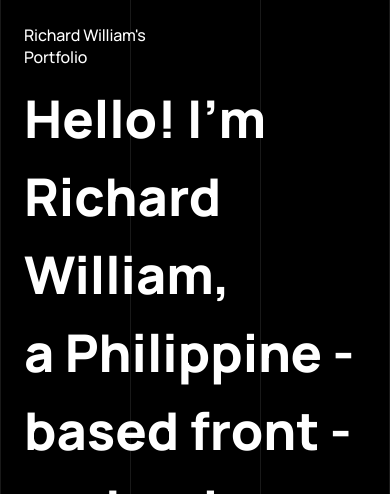
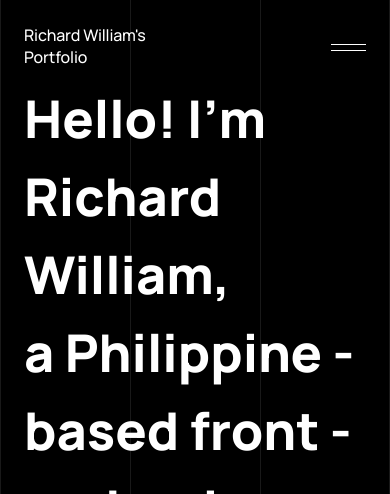
Before and after one commit to beliver-jsx/tulip-landingpage, a Next.js app: page / in a window 390 px wide. Shown: the top 494 px of the page. Built offline with nearby package versions, Linux system fonts and the light colour scheme.

Commit message:
mobile menu update

```diff
--- a/src/components/Layout.tsx
+++ b/src/components/Layout.tsx
@@ -5,7 +5,9 @@ import MenuControls from "./atoms/MenuControls";
 import SmoothScroll from "./Animation/SSWrapper";
 import HorizontalLine from "./atoms/HorizontalLines";
 import { useState, useEffect } from 'react'
-
+import { delay } from '@reduxjs/toolkit/dist/utils';
+import { useRouter } from 'next/router';
+import ThemeToggle from './ThemeToggle';
 
 const getRandomText = () => {
     function getDayName() {
@@ -21,6 +23,8 @@ const getRandomText = () => {
 }
 
 const Layout = ({ children }: any) => {
+
+    const [isMenuVisible, setMenuVisible] = useState(!true)
 
     const loadingTextAnimationControls = useAnimationControls()
     const loadingWrapperAnimationControls = useAnimationControls()
@@ -67,49 +71,136 @@ const Layout = ({ children }: any) => {
 
     return (
         <>
+
             <AnimatePresence>
-                {AnimeState ? <motion.div
+                {isMenuVisible && <MobileMenu {...{ isMenuVisible, setMenuVisible }} />}
+            </AnimatePresence>
+
+            <AnimatePresence>
+                {AnimeState ? (
+                    <motion.div
+                        exit={{ opacity: 0 }}
                         transition={{ duration: 1.5 }}
-                    exit={{ opacity: 0 }}
-                    // animate={loadingWrapperAnimationControls}
                         className="fixed z-50 top-0 left-0 w-full h-full bg-white flex items-center justify-center">
                         <motion.div className='overflow-y-hidden'>
                             <motion.div
-                            animate={loadingTextAnimationControls}
-                            initial={{ y: "100%", opacity: 0 }}>
+                                initial={{ y: "100%", opacity: 0 }}
+                                animate={loadingTextAnimationControls}>
                                 <p className='text-elg font-bold first-letter:capitalize '>The Paragraph Goes here..</p>
                             </motion.div>
                         </motion.div>
-                </motion.div> : <div className="w-full h-full absolute top-0 left-0">
+                    </motion.div>
+                ) : (
+                    <div className="w-full h-full absolute top-0 left-0">
                         <HorizontalLine />
                         <MenuControls {...{
                             handleDefault,
-                        handleFocused
+                            handleFocused,
+                            isMenuVisible,
+                            setMenuVisible
                         }} />
+                        <SmoothScroll>
+                            <motion.div>{children}</motion.div>
+                        </SmoothScroll>
+
+                    </div>)}
+            </AnimatePresence>
+
+        </>
+    )
+}
+export default Layout
 
 
-                    <SmoothScroll>
+
+
+const MobileMenu = ({ isMenuVisible, setMenuVisible }: any) => {
+    const { pathname } = useRouter()
+    return (
         <motion.div
-                        // initial={{ opacity: 0, }}
-                        // animate={{ opacity: 1, }}
-                        // transition={{
-                        //     delay: 2,
-                        //     duration: 2
-                        // }}
-                        >{children}</motion.div>
-                    </SmoothScroll>
+            style={{ height: "0px" }}
+            animate={{ height: '100%', transition: { duration: 1 } }}
+            exit={{ height: "0%", transition: { duration: 1, delay: 2 } }}
+
+            className="bg-[#ececec] dark:bg-black  w-full  fixed lg:z-0 z-50  top-0 left-0 p-[24px] 4xl:p-[50px] 3xl:p-[50px] 2xl:p-[50px] xl:p-[25px] pt-[6rem]"
+        >
+            <motion.div className='mt-[10rem]'>
+
+                <motion.div
+                    className='bg-black'
+                    style={{ height: 2, width: '0%' }}
+                    animate={{ width: '100%', transition: { delay: 1, duration: .6 } }}
+                    exit={{ width: '0%', transition: { delay: 1, duration: .6, ease: [1, 1, .70, .90], } }}
+                >&nbsp;</motion.div>
+
+                <motion.div className='mt-5'>
+                    <Item {...{ setMenuVisible, isMenuVisible, showDelay: .8, hideDelay: 1.1, text: 'Home', active: pathname === '/', path: '/' }} />
+                    <Item {...{ setMenuVisible, isMenuVisible, showDelay: .9, hideDelay: 1, text: 'About', active: pathname === '/about', path: '/about' }} />
+                    <Item {...{ setMenuVisible, isMenuVisible, showDelay: 1, hideDelay: .9, text: 'Projects', active: pathname === '/projects', path: '/projects' }} />
+                    <Item {...{ setMenuVisible, isMenuVisible, showDelay: 1.1, hideDelay: .8, text: 'Contact', active: false, onclick: () => { alert('') } }} />
 
 
 
 
 
-                </div>}
-            </AnimatePresence>
+                </motion.div>
+
+                <ThemeToggle />
+
+
+
+            </motion.div>
+        </motion.div>
+    )
+}
 
 
 
 
-        </>
+
+const Item = ({ setMenuVisible, isMenuVisible, showDelay, hideDelay, text, active, path, onclick }: any) => {
+
+    const { push } = useRouter()
+    const animation = useAnimationControls()
+
+    const handleClick = () => {
+        setTimeout(() => {
+            if (path) {
+                push(path);
+                setMenuVisible(false)
+            } else {
+                onclick();
+                setMenuVisible(false)
+            }
+        }, 1000)
+        animation.start({
+            letterSpacing: '4px', color: '#4b6cc1', transition: {
+                duration: 1
+            }
+        })
+    }
+
+    return (
+        <motion.div onClick={handleClick} className='overflow-y-hidden'>
+            <motion.div
+                animate={{
+                    y: "0%", opacity: 1, transition: {
+                        duration: 1,
+                        ease: [0.16, 1, 0.3, 1],
+                        delay: showDelay,
+                    }
+                }}
+                exit={{
+                    y: "100%", opacity: 0, transition: {
+                        duration: 1,
+                        ease: [0.16, 1, 0.3, 1],
+                        delay: hideDelay,
+                    }
+                }}
+                initial={{ y: "100%", opacity: 0 }}
+            >
+                <motion.h1 animate={animation} style={active ? { color: '#4b6cc1' } : undefined} className="text-[2.5rem] font-semibold">{text}</motion.h1>
+            </motion.div>
+        </motion.div >
     )
 }
-export default Layout
--- a/src/components/Skew.tsx
+++ b/src/components/Skew.tsx
@@ -49,7 +49,7 @@ const Skew: React.FC<props> = ({ children }) => {
             const difference = data.current - data.rounded;
             const acceleration = difference / size.width;
             const velocity = +acceleration;
-            const skew = velocity * 15;
+            const skew = velocity * 8;
 
             //Assign skew and smooth scrolling to the scroll container
             if (scrollContainer.current) {
--- a/src/components/ThemeToggle.tsx
+++ b/src/components/ThemeToggle.tsx
@@ -8,7 +8,7 @@ import { useTheme } from 'next-themes'
 import { cursor } from '@/store/slices'
 import { useAppDispatch } from '@/store/hooks'
 
-const ThemeToggle = () => {
+const ThemeToggle = ({ sm }: { sm?: boolean }) => {
     const dispatch = useAppDispatch()
     const { theme, setTheme } = useTheme();
 
--- a/src/components/atoms/MenuControls.tsx
+++ b/src/components/atoms/MenuControls.tsx
@@ -2,13 +2,13 @@ import Link from 'next/link'
 import LgMenu from '../LgMenu'
 import dynamic from 'next/dynamic'
 import { motion } from 'framer-motion'
+import { hover_tracking_and_bold } from '@/animation'
 const DynamicToggler = dynamic(() => import('../ThemeToggle'),
     { ssr: false })
-import { hover_tracking_and_bold } from '@/animation'
 
 
-const MenuControls = ({ handleDefault, handleFocused }: any) => (
-    <div className="w-full h-full fixed top-0 left-0 p-[24px] 4xl:p-[50px] 3xl:p-[50px] 2xl:p-[50px] xl:p-[25px] grid grid-cols-2">
+const MenuControls = ({ handleDefault, handleFocused, isMenuVisible, setMenuVisible }: any) => (
+    <div className="w-full lg:h-full fixed lg:z-0 z-[999999]  top-0 left-0 p-[24px] 4xl:p-[50px] 3xl:p-[50px] 2xl:p-[50px] xl:p-[25px] grid grid-cols-2">
         <div>
             <Link href={'/'}>
                 <motion.h5
@@ -21,13 +21,14 @@ const MenuControls = ({ handleDefault, handleFocused }: any) => (
 
         <div>
             <DynamicToggler />
+            <MobileMenuToggleButton {...{ isMenuVisible, setMenuVisible }} />
         </div>
 
-        <div className="flex items-end w-full h-full">
+        <div className="hidden lg:flex items-end w-full h-full ">
             <LgMenu />
         </div>
 
-        <div className="flex items-end justify-end w-full h-full">
+        <div className="hidden lg:flex items-end justify-end w-full h-full ">
             <Link href={'/'}>
                 <motion.h5
                     onHoverEnd={handleDefault}
@@ -39,5 +40,39 @@ const MenuControls = ({ handleDefault, handleFocused }: any) => (
     </div>
 )
 
+export default MenuControls
 
-export default MenuControls
+
+const MobileMenuToggleButton = ({ isMenuVisible, setMenuVisible }: any) => {
+    const transition = {
+        duration: .4
+    }
+    const animation = {
+        top: { rotate: isMenuVisible ? 45 : 0 },
+        bottom: {
+            rotate: isMenuVisible ? -45 : 0,
+            marginTop: isMenuVisible ? 0 : 5
+        }
+    }
+
+    const handleClick = () => {
+        setMenuVisible(!isMenuVisible)
+        console.log('hey')
+    }
+    return (
+        <div className='lg:hidden justify-end flex  '>
+            <button
+                className='p-5 pr-0'
+                onClick={handleClick}>
+                <motion.div
+                    animate={animation.top}
+                    transition={transition}
+                    className='dark:bg-white bg-black h-[1px] w-[35px]'></motion.div>
+                <motion.div
+                    transition={transition}
+                    animate={animation.bottom}
+                    className='dark:bg-white bg-black h-[1px] w-[35px]'></motion.div>
+            </button>
+        </div>
+    )
+}
--- a/src/styles/globals.css
+++ b/src/styles/globals.css
@@ -8,6 +8,10 @@
   --primary-col: white;
   --secondary-col: black;
 
+}
+
+* {
+  transition: background-color 1s cubic-bezier(0.16, 1, 0.3, 1) 0s;
 }
 
 .scroll-container {
@@ -50,6 +54,10 @@ body {
   ::selection {
     color: #4b6cc1;
     background: transparent;
+  }
+
+  .no-pointer-effects {
+    pointer-events: none;
   }
 
 
```
Also changed, not shown: src/components/atoms/buttons.tsx (line endings or trailing spaces). Lines whose indentation alone changed are shown as unchanged.
